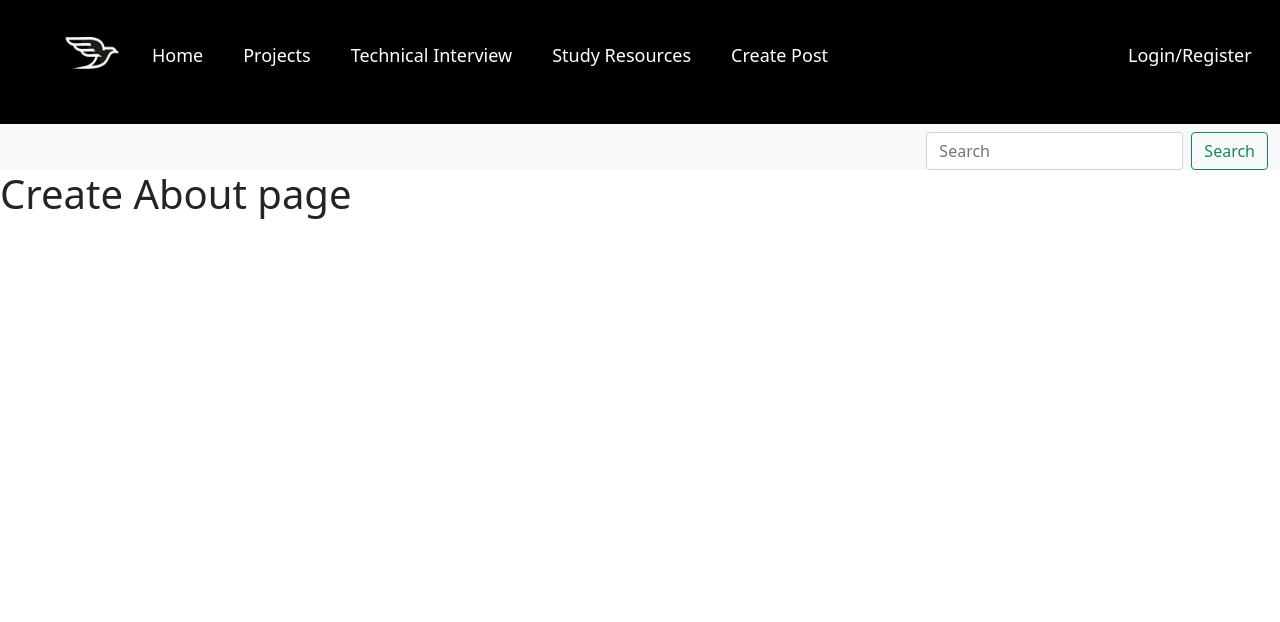
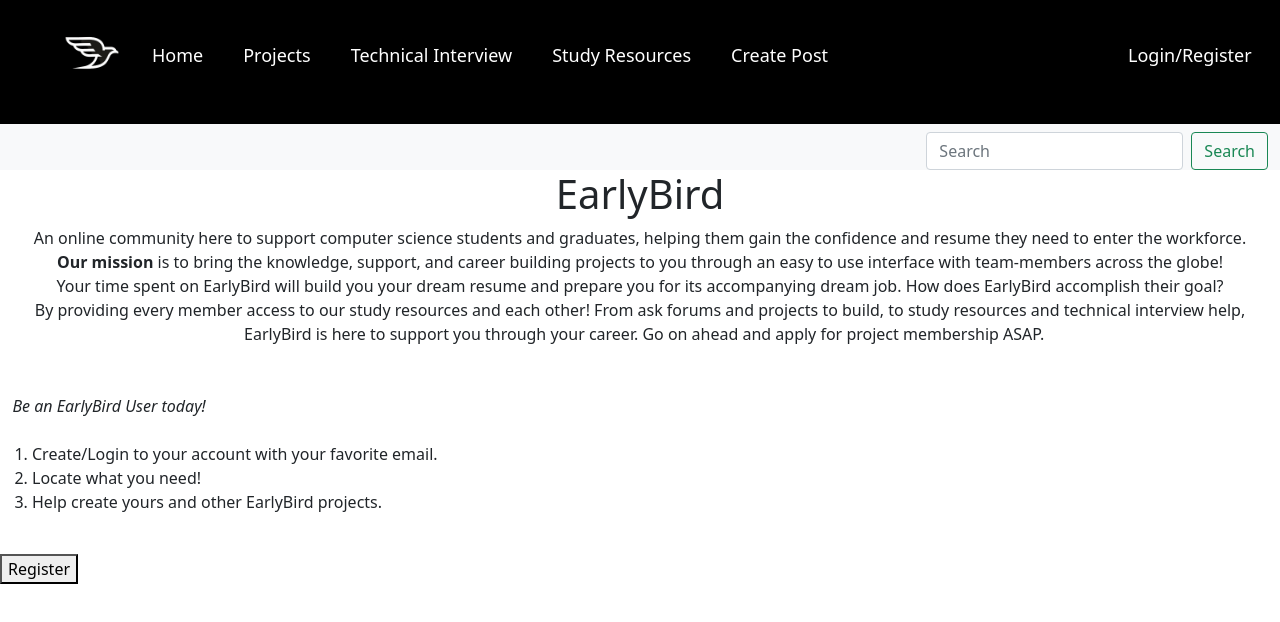
Before and after one commit to WSU-4110/EarlyBird, a React (Create React App) app in the folder frontend/: page /About in a window 1280 px wide. Shown: the top 622 px of the page. Built offline with nearby package versions, Linux system fonts and the light colour scheme.

Commit message:
Update About.jsx
Added About details

```diff
--- a/frontend/src/components/About.jsx
+++ b/frontend/src/components/About.jsx
@@ -3,7 +3,33 @@ import React from "react";
 function About() {
 
     return <div>
-        <h1>Create About page</h1>
+         <center> <h1>EarlyBird</h1></center>
+
+    <article>
+      <section>
+        <p><center>
+        An online community here to support computer science students and graduates, helping them gain the confidence and resume they need to enter the workforce. <br></br>
+        <b>Our mission</b> is to bring the knowledge, support, and career building projects to you through an easy to use interface with team-members across the globe! <br></br>
+           Your time spent on EarlyBird will build you your dream resume and prepare you for its accompanying dream job.
+          How does EarlyBird accomplish their goal? <br></br>
+          By providing every member access to our study resources and each other!
+          From ask forums and projects to build, to study resources and technical interview help, <br></br> &nbsp; EarlyBird is here to support you through your career.
+           Go on ahead and apply for project membership ASAP.</center>
+          <br></br><br></br>
+          <em> &nbsp;&nbsp;&nbsp;Be an EarlyBird User today!</em>
+          <br></br><br></br>
+          <ol type="1">
+            <li>Create/Login to your account with your favorite email.</li>
+            <li>Locate what you need! </li>
+            <li>Help create yours and other EarlyBird projects.</li>
+            </ol>
+          <br></br>
+          <button class="button"><a href="register.html"></a>Register</button>
+          <br></br><br></br>
+        </p>
+      </section>
+    </article>
+
     </div>
 }
 
```
